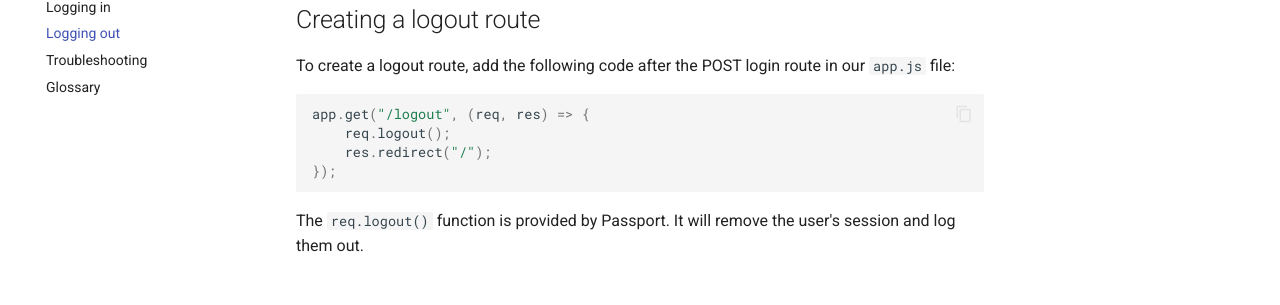
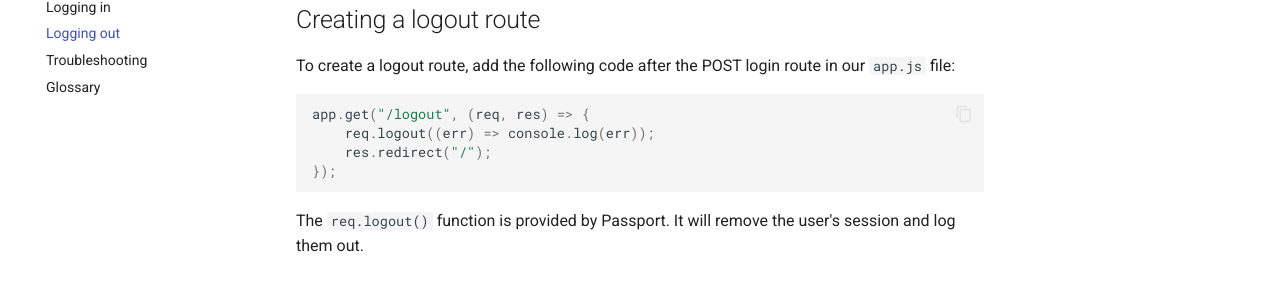
Before and after one commit to michaeleii/comm-documentation, an MkDocs documentation site: the page built from docs/pages/logout.md, in a window 1280 px wide and 1218 px high. Shown: the part 320-625 px from the top of the window. Built offline with MkDocs 1.6.1 and Material for MkDocs 9.7.7, drawn with Linux system fonts in a browser that asks for light colours; comment, search, counter and statistics services are not loaded.

Commit message:
Add a callback to the logout fn

````diff
--- a/docs/pages/logout.md
+++ b/docs/pages/logout.md
@@ -8,7 +8,7 @@ To create a logout route, add the following code after the POST login route in o
 
 ```js
 app.get("/logout", (req, res) => {
-	req.logout();
+	req.logout((err) => console.log(err));
 	res.redirect("/");
 });
 ```
````
